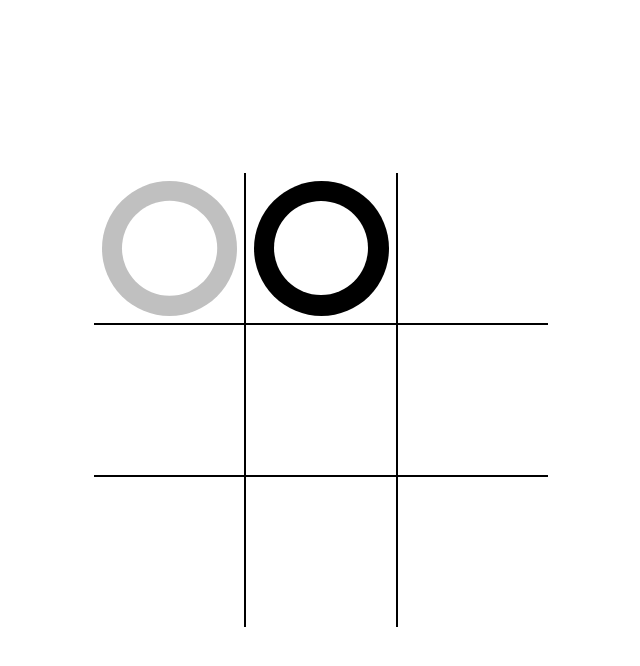
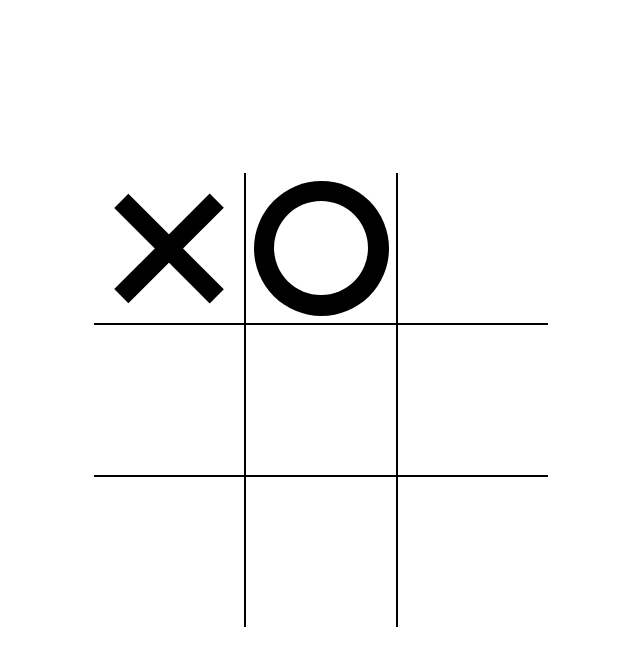
Before and after one commit to GreyNewfie/TOP-Tic-Tac-Toe, a plain HTML site: page index.html in a window 1280 px wide. In both pictures the pointer is over the element 488 px from the left and 248 px from the top of the page. Shown: the whole page, without its empty margins (319-959 px from the left). Drawn offline with Linux system fonts and the light colour scheme.

Commit message:
Remove hover effect for marked squares
Removes the hover effect of displaying a silver colored X or O when
there's a marker already in the square.

```diff
--- a/index.html
+++ b/index.html
@@ -11,7 +11,7 @@
     <title>Tic-Tac-Toe</title>
 </head>
 <body>
-    <div class="gameboard o" id="gameboard">
+    <div class="gameboard x" id="gameboard">
         <div class="gameboard-square x" data-cell></div>
         <div class="gameboard-square o" data-cell></div>
         <div class="gameboard-square" data-cell></div>
--- a/styles.css
+++ b/styles.css
@@ -70,8 +70,8 @@ body {
 /* Make X and O marks with CSS */
 .gameboard-square.x::before,
 .gameboard-square.x::after,
-.gameboard.x .gameboard-square:hover::before,
-.gameboard.x .gameboard-square:hover::after {
+.gameboard.x .gameboard-square:not(.x, .o):hover::before,
+.gameboard.x .gameboard-square:not(.x, .o):hover::after {
     content: "";
     width: calc(var(--mark-size--) * .15);
     height: var(--mark-size--);
@@ -80,45 +80,44 @@ body {
 }
 
 .gameboard-square.x::before,
-.gameboard.x .gameboard-square:hover::before {
+.gameboard.x .gameboard-square:not(.x, .o):hover::before {
     rotate: 45deg;
 }
 
 .gameboard-square.x::after,
-.gameboard.x .gameboard-square:hover::after {
+.gameboard.x .gameboard-square:not(.x, .o):hover::after {
     rotate: -45deg;
     position: absolute;
 }
 
-.gameboard.x .gameboard-square:hover::before,
-.gameboard.x .gameboard-square:hover::after {
+.gameboard.x .gameboard-square:not(.x, .o):hover::before,
+.gameboard.x .gameboard-square:not(.x, .o):hover::after {
     background-color: silver;
 }
 
 .gameboard-square.o::before,
 .gameboard-square.o::after,
-.gameboard.o .gameboard-square:hover::before,
-.gameboard.o .gameboard-square:hover::after {
+.gameboard.o .gameboard-square:not(.x, .o):hover::before,
+.gameboard.o .gameboard-square:not(.x, .o):hover::after {
     content: "";
     border-radius: 50%;
     position: absolute;
-    cursor: not-allowed;
 }
 
 .gameboard-square.o::before,
-.gameboard.o .gameboard-square:hover::before {
+.gameboard.o .gameboard-square:not(.x, .o)::before {
     width: var(--mark-size--);
     height: var(--mark-size--);
     background-color: black;
 }
 
 .gameboard-square.o::after,
-.gameboard.o .gameboard-square:hover::after {
+.gameboard.o .gameboard-square:not(.x, .o)::after {
     width: calc(var(--mark-size--) * .7);
     height: calc(var(--mark-size--) * .7);
     background-color: white;
 }
 
-.gameboard.o .gameboard-square:hover::before {
+.gameboard.o .gameboard-square:not(.x, .o)::before {
     background-color: silver;
 }
```
